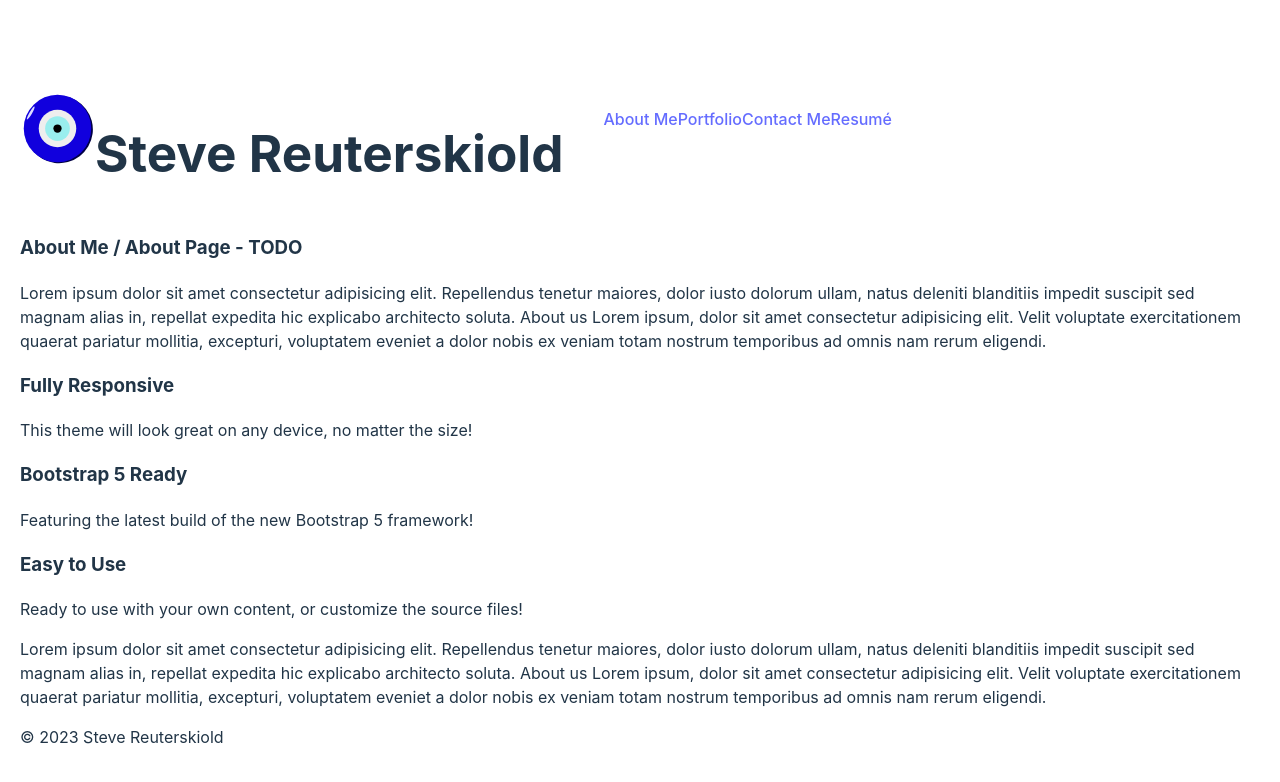
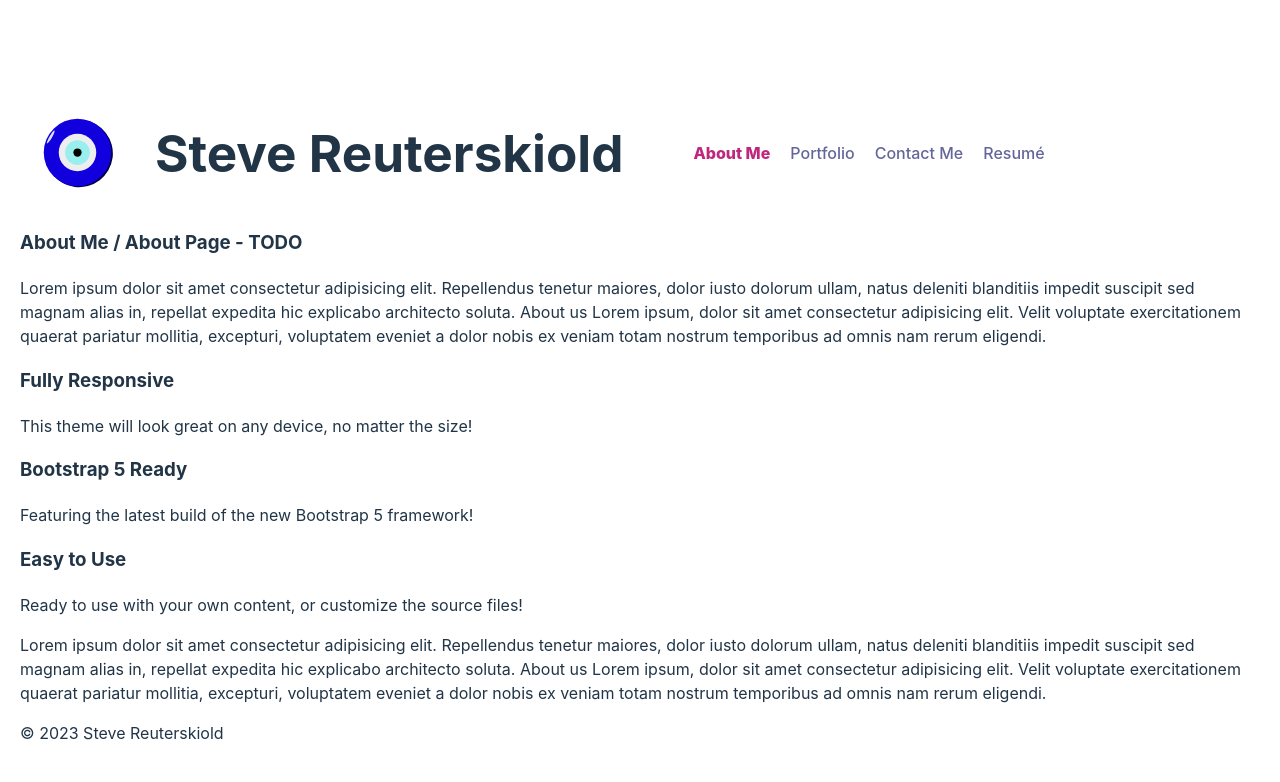
Before and after one commit to stevreut/my-portfolio, a React (Vite) app: page / in a window 1280 px wide. Shown: the top 782 px of the page. Built offline with nearby package versions, Linux system fonts and the light colour scheme.

Commit message:
enable active page style to become effective through index.css changes

```diff
--- a/src/index.css
+++ b/src/index.css
@@ -14,6 +14,12 @@
   -webkit-text-size-adjust: 100%;
 }
 
+/* * {
+  border: 1px;
+  border-style: solid;
+  border-color: red;
+} */
+
 a {
   font-weight: 500;
   color: #646cff;
@@ -21,6 +27,19 @@ a {
 }
 a:hover {
   color: #535bf2;
+}
+
+.nav-link {
+  font-weight: 500;
+  color: #64669b;
+  text-decoration: inherit;
+  margin: 10px;
+}
+
+.active {
+  font-weight: 800;
+  color: #be277d;
+  text-decoration: inherit;
 }
 
 body {
@@ -35,11 +54,17 @@ header {
   display: flex;
   flex-direction: row;
   flex-wrap: nowrap;
+  align-items: center;
+}
+
+header img {
+  margin: 20px;
 }
 
 h1 {
   font-size: 3.2em;
   line-height: 1.1;
+  margin: 20px;
 }
 
 button {
```
